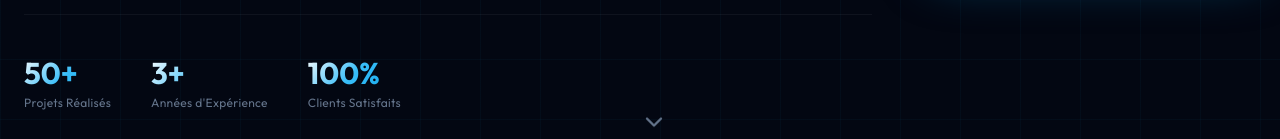
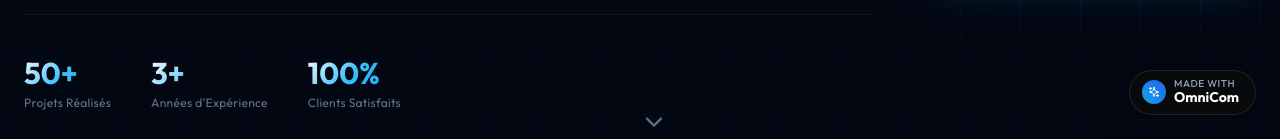
Before and after one commit to 06Rubain/portfolio-rubain, a React (Vite) app: page / in a window 1280 px wide. Shown: the part 661-800 px from the top of the page. Built offline with nearby package versions, Linux system fonts and the light colour scheme; no server answers.

Commit message:
Add discreet OmniCom floating badge

```diff
--- a/src/App.tsx
+++ b/src/App.tsx
@@ -7,6 +7,7 @@ import Portfolio from './components/Portfolio';
 import Impact from './components/Impact';
 import Contact from './components/Contact';
 import Footer from './components/Footer';
+import OmniComBadge from './components/OmniComBadge';
 
 function App() {
   return (
@@ -20,6 +21,7 @@ function App() {
       <Impact />
       <Contact />
       <Footer />
+      <OmniComBadge />
     </div>
   );
 }
--- /dev/null
+++ b/src/components/OmniComBadge.tsx
@@ -0,0 +1,26 @@
+import { Sparkles } from 'lucide-react';
+
+export default function OmniComBadge() {
+  return (
+    <a
+      href={`https://wa.me/243988281363?text=${encodeURIComponent(
+        "Bonjour, je suis intéressé par la création d'un site web ou d'une application comme celui-ci avec OmniCom."
+      )}`}
+      target="_blank"
+      rel="noopener noreferrer"
+      className="fixed bottom-6 right-6 z-50 flex items-center gap-2 pr-4 pl-3 py-2 bg-[#0a0a0a]/80 backdrop-blur-md border border-white/10 rounded-full shadow-2xl hover:bg-[#111]/90 hover:border-white/20 transition-all duration-300 group hover:scale-105"
+    >
+      <div className="w-6 h-6 rounded-full bg-gradient-to-tr from-electric to-blue-600 flex items-center justify-center">
+        <Sparkles size={12} className="text-white" />
+      </div>
+      <div className="flex flex-col">
+        <span className="text-[10px] text-slate-400 font-medium uppercase tracking-wider leading-none">
+          Made with
+        </span>
+        <span className="text-sm text-white font-bold leading-tight" style={{ fontFamily: 'Outfit, sans-serif' }}>
+          OmniCom
+        </span>
+      </div>
+    </a>
+  );
+}
```
